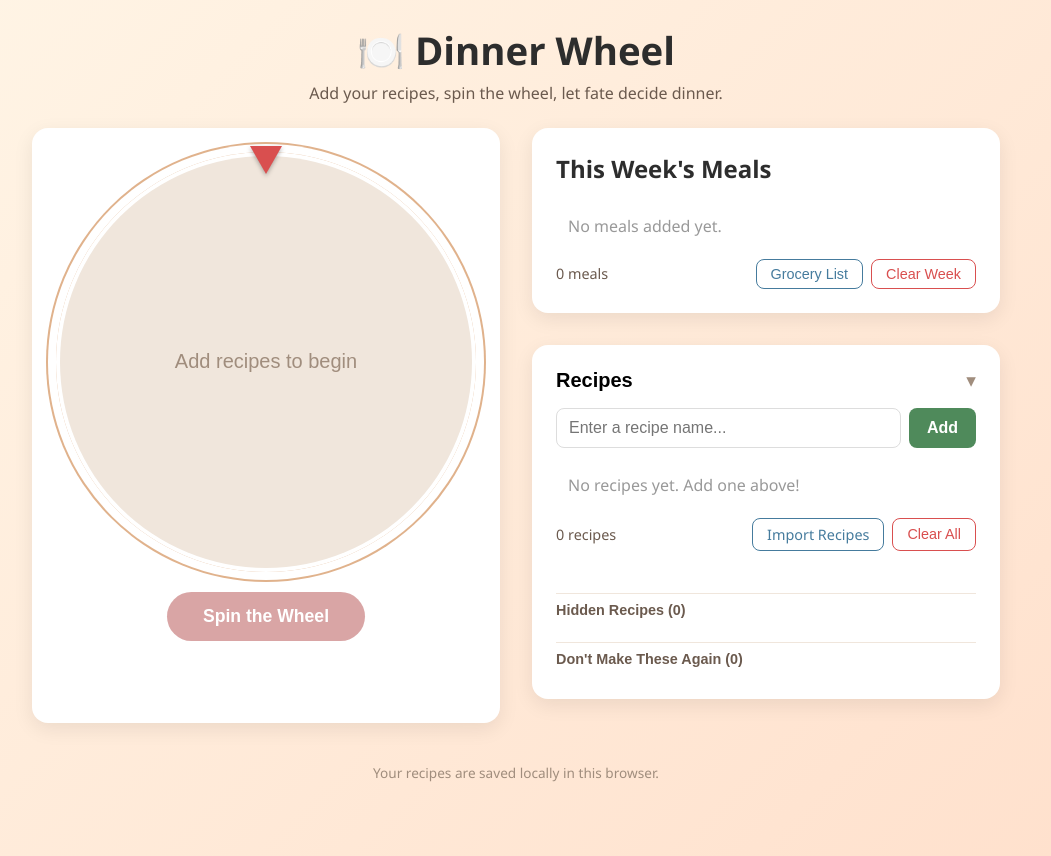
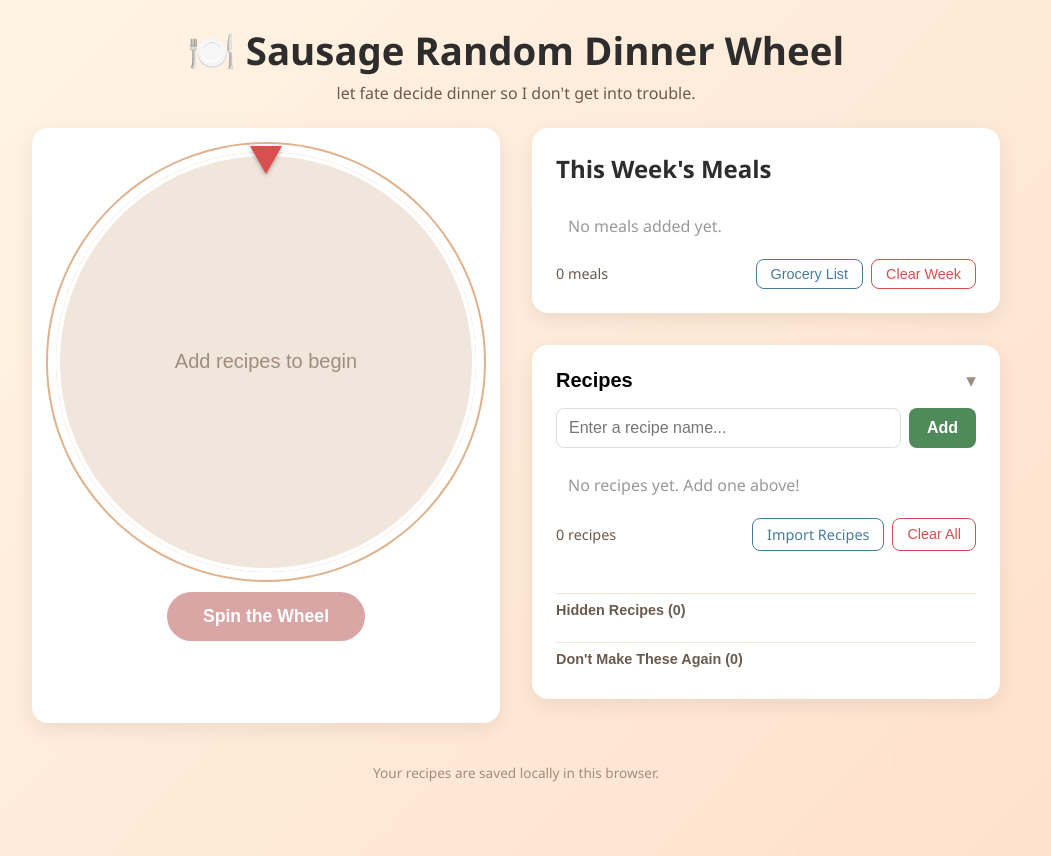
Before and after one commit to sch0lzy/Dinner-Wheel, a plain HTML site: page index.html in a window 1280 px wide. Shown: the whole page, without its empty margins (124-1175 px from the left). Drawn offline with Linux system fonts and the light colour scheme.

Commit message:
Update page title and subtitle

```diff
--- a/index.html
+++ b/index.html
@@ -9,8 +9,8 @@
 <body>
   <div class="app">
     <header>
-      <h1>🍽️ Dinner Wheel</h1>
-      <p class="subtitle">Add your recipes, spin the wheel, let fate decide dinner.</p>
+      <h1>🍽️ Sausage Random Dinner Wheel</h1>
+      <p class="subtitle">let fate decide dinner so I don't get into trouble.</p>
     </header>
 
     <main>
```
